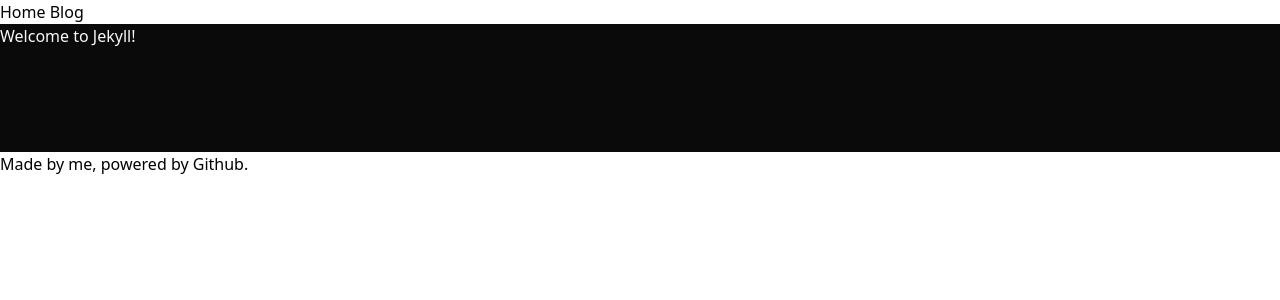
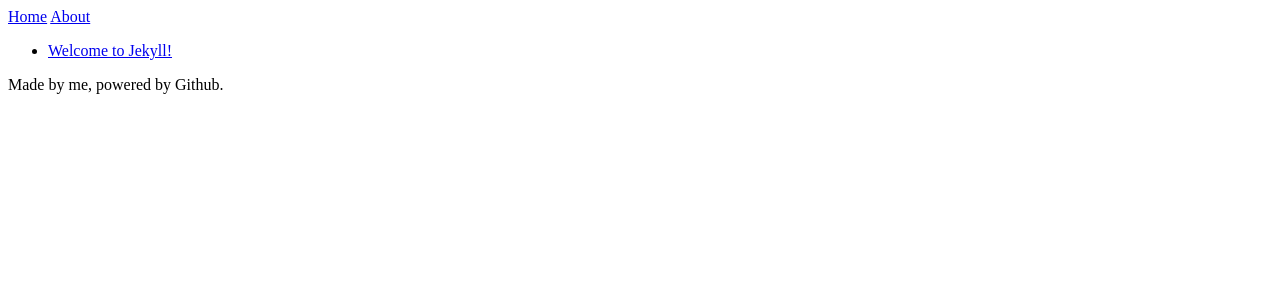
Before and after one commit to osc1blog/osc1blog.github.io, a Jekyll site: the page built from index.markdown, in a window 1280 px wide. Shown: the top 300 px of the page. Built offline with Jekyll 4.4.1, drawn with Linux system fonts in a browser that asks for light colours; nearby versions of some CDN libraries.

Commit message:
Update default.html

```diff
--- a/_layouts/default.html
+++ b/_layouts/default.html
@@ -4,17 +4,16 @@
     <meta charset="utf-8">
     <title>{{ page.title }}</title>
     <link rel="stylesheet" href="assets/css/style.css">
-    <script src="https://cdn.tailwindcss.com"></script>
   </head>
   <body>
     <nav>
       <a href="/">Home</a>
-      <a href="/blog/">Blog</a>
+      <a href="/about/">About</a>
     </nav>
 
     <ul>
       {% for post in site.posts %}
-        <li class="w-full h-32 bg-neutral-950 text-neutral-50">
+        <li>
           <a href="{{ post.url }}">{{ post.title }}</a>
         </li>
       {% endfor %}
```
